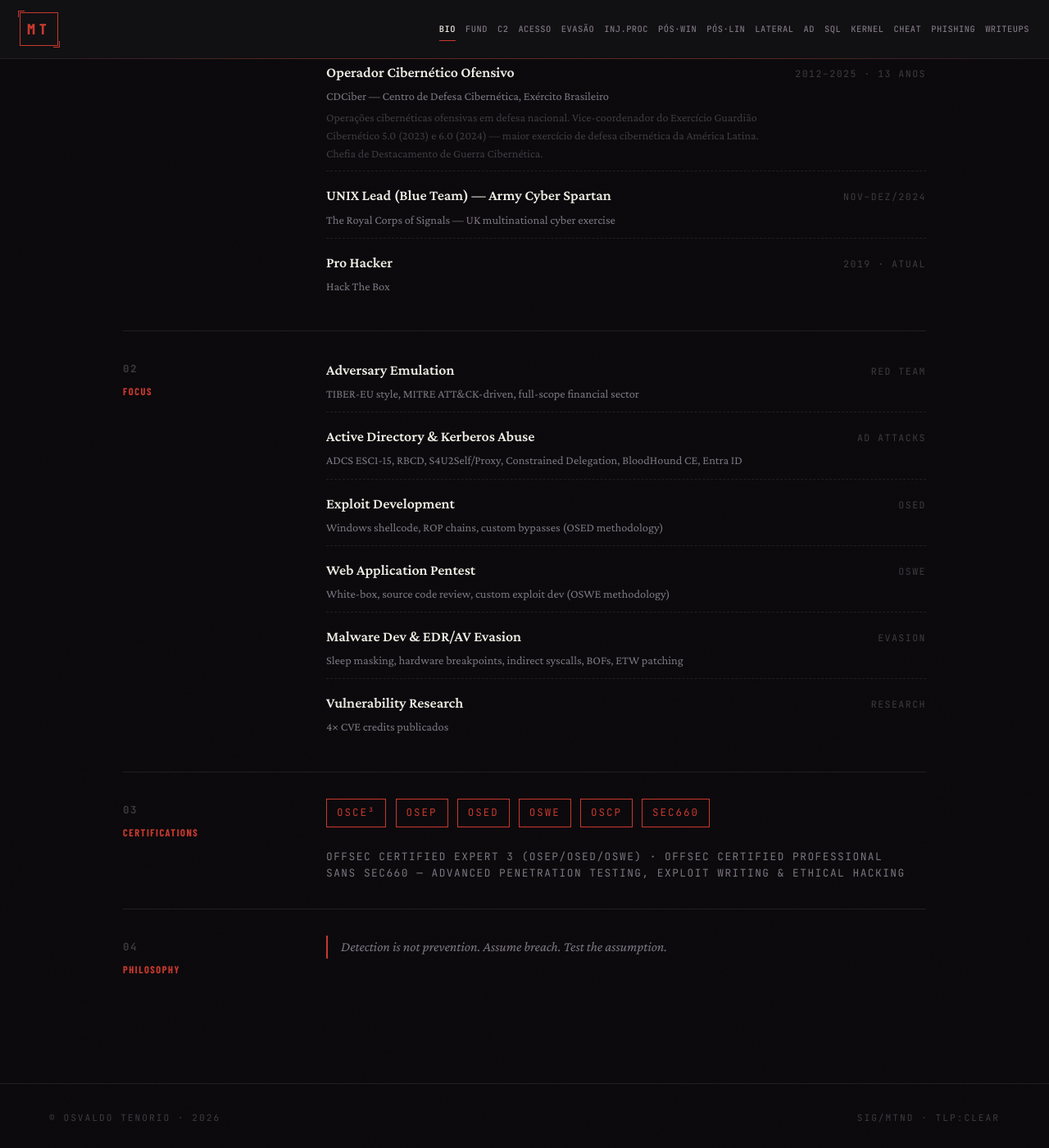
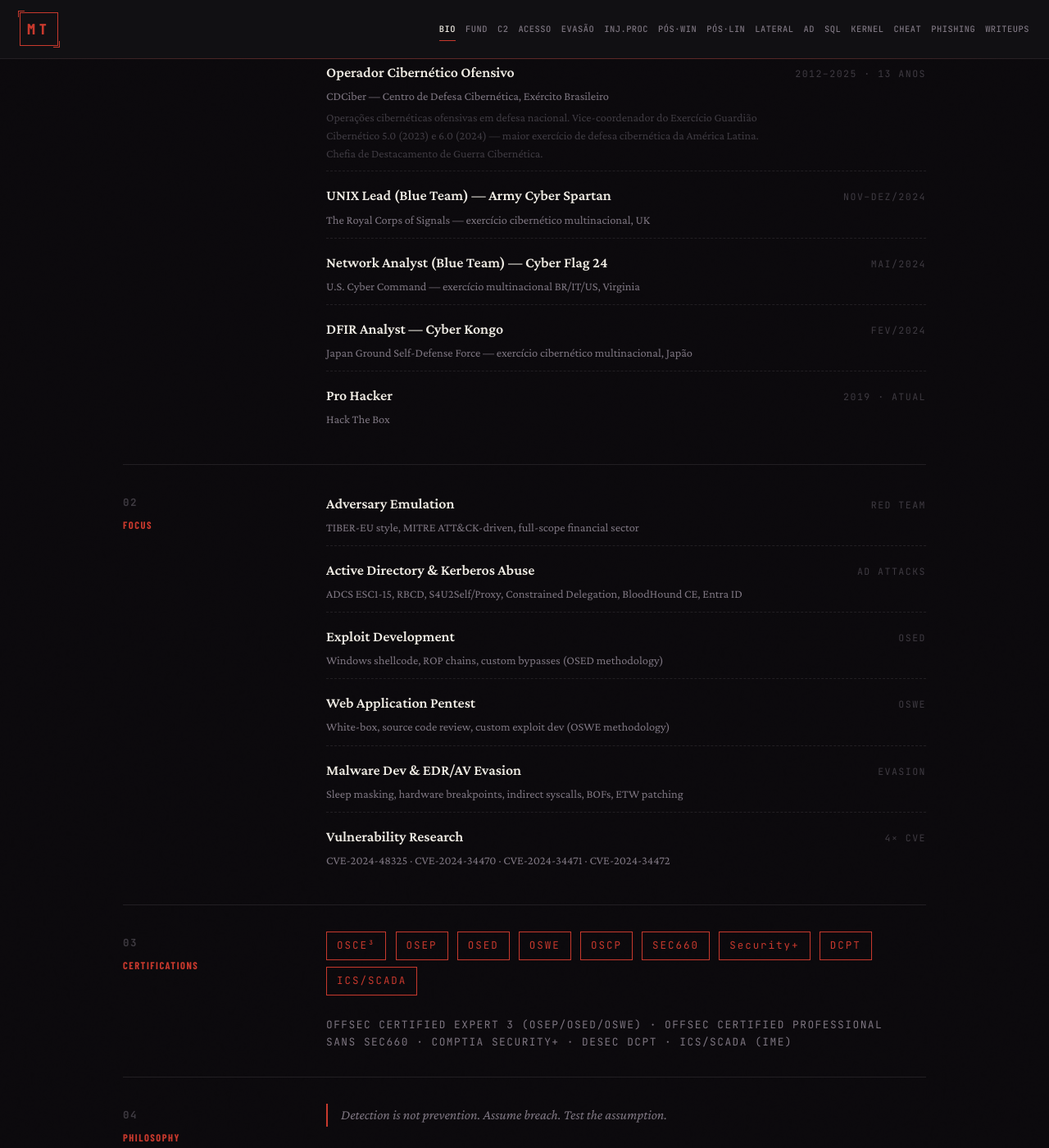
Before and after one commit to mithr4nd1r/mithr4nd1r.github.io, a Jekyll site: the page built from index.md, in a window 1280 px wide and 1400 px high, scrolled down 507 px. Shown: the whole window at 82% size. Built offline with Jekyll 4.4.1, drawn with Linux system fonts in a browser that asks for light colours; some web fonts are replaced.

Commit message:
Update bio: add US Cyber Command and Japan JSDF exercises, specific CVEs, full cert list
Co-Authored-By: Claude Sonnet 4.6 <noreply@anthropic.com>

```diff
--- a/index.md
+++ b/index.md
@@ -47,9 +47,23 @@ description: "Especialista em Segurança Ofensiva @ Sicoob. OSCE³ (OSEP/OSED/OS
     <div class="bio-row">
       <div>
         <div class="bio-row-title">UNIX Lead (Blue Team) — Army Cyber Spartan</div>
-        <span class="bio-row-org">The Royal Corps of Signals — UK multinational cyber exercise</span>
+        <span class="bio-row-org">The Royal Corps of Signals — exercício cibernético multinacional, UK</span>
       </div>
       <span class="bio-row-meta">nov–dez/2024</span>
+    </div>
+    <div class="bio-row">
+      <div>
+        <div class="bio-row-title">Network Analyst (Blue Team) — Cyber Flag 24</div>
+        <span class="bio-row-org">U.S. Cyber Command — exercício multinacional BR/IT/US, Virginia</span>
+      </div>
+      <span class="bio-row-meta">mai/2024</span>
+    </div>
+    <div class="bio-row">
+      <div>
+        <div class="bio-row-title">DFIR Analyst — Cyber Kongo</div>
+        <span class="bio-row-org">Japan Ground Self-Defense Force — exercício cibernético multinacional, Japão</span>
+      </div>
+      <span class="bio-row-meta">fev/2024</span>
     </div>
     <div class="bio-row">
       <div>
@@ -105,9 +119,9 @@ description: "Especialista em Segurança Ofensiva @ Sicoob. OSCE³ (OSEP/OSED/OS
     <div class="bio-row">
       <div>
         <div class="bio-row-title">Vulnerability Research</div>
-        <span class="bio-row-org">4× CVE credits publicados</span>
+        <span class="bio-row-org">CVE-2024-48325 · CVE-2024-34470 · CVE-2024-34471 · CVE-2024-34472</span>
       </div>
-      <span class="bio-row-meta">research</span>
+      <span class="bio-row-meta">4× CVE</span>
     </div>
   </div>
 </section>
@@ -124,9 +138,12 @@ description: "Especialista em Segurança Ofensiva @ Sicoob. OSCE³ (OSEP/OSED/OS
     <span class="bio-cert">OSWE</span>
     <span class="bio-cert">OSCP</span>
     <span class="bio-cert">SEC660</span>
+    <span class="bio-cert">Security+</span>
+    <span class="bio-cert">DCPT</span>
+    <span class="bio-cert">ICS/SCADA</span>
     <p class="bio-role" style="margin-top:18px">
       OffSec Certified Expert 3 (OSEP/OSED/OSWE) · OffSec Certified Professional<br>
-      SANS SEC660 — Advanced Penetration Testing, Exploit Writing &amp; Ethical Hacking
+      SANS SEC660 · CompTIA Security+ · Desec DCPT · ICS/SCADA (IME)
     </p>
   </div>
 </section>
```
